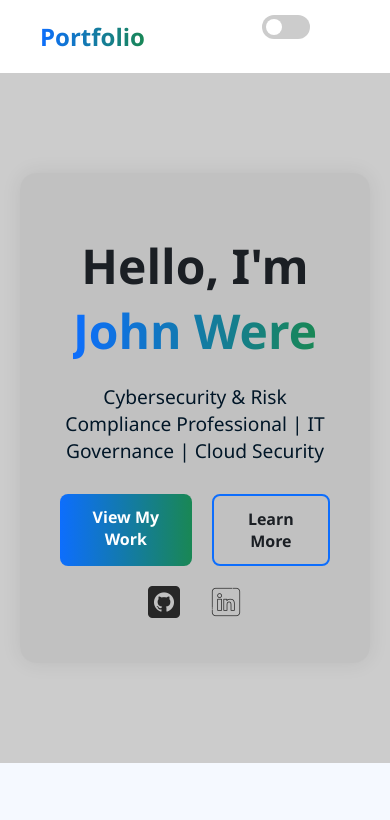
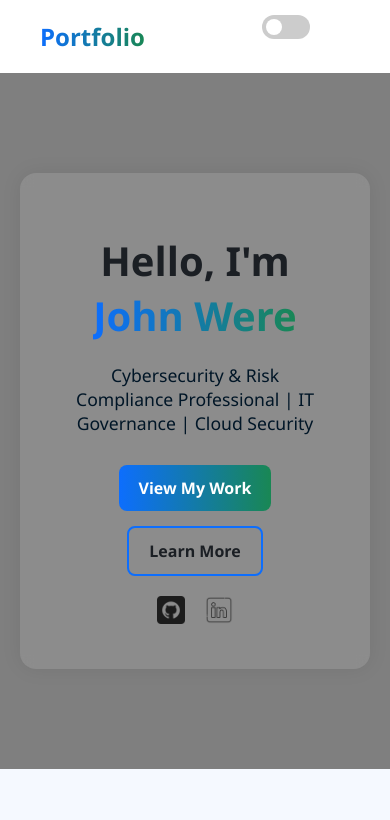
Before and after one commit to samplegithubj/my_port_folio, a plain HTML site: page index.html in a window 390 px wide. Shown: the top 820 px of the page. Drawn offline with Linux system fonts and the light colour scheme.

Commit message:
Fix: mobile view and smooth scroll for portfolio

```diff
--- a/styles.css
+++ b/styles.css
@@ -288,6 +288,7 @@ header {
 
 /* Hero Section */
 .hero {
+  position: relative;
   display: flex;
   align-items: center;
   justify-content: center;
@@ -297,28 +298,40 @@ header {
   background-size: cover;
   background-position: center;
   background-repeat: no-repeat;
-  backdrop-filter: brightness(0.8);
+  color: var(--text-color);
+}
+
+/* Dark overlay for readability (mobile-safe) */
+.hero::before {
+  content: "";
+  position: absolute;
+  inset: 0;
+  background: rgba(0, 0, 0, 0.5); /* adjust darkness */
+  z-index: 1;
 }
 
 .hero-content {
-  background: var(--card-bg);
+  position: relative;
+  z-index: 2;
+  background: rgba(255, 255, 255, 0.1); /* transparent card */
   padding: 40px;
   border-radius: 16px;
   box-shadow: 0 0 20px var(--shadow-color);
+  backdrop-filter: blur(6px); /* subtle glass effect */
 }
 
 .hero-content h2 {
-  font-size: 3rem;
+  font-size: 2.5rem;
   margin: 20px 0;
   color: var(--text-color);
 }
 
 .hero-content .home-highlight {
-  color: #000000;
+  color: var(--highlight-color); /* instead of pure black */
 }
 
 .hero-content p {
-  font-size: 1.2rem;
+  font-size: 1.1rem;
   margin-bottom: 30px;
   color: var(--secondary-text-color);
 }
@@ -332,8 +345,9 @@ header {
 
 .hero-buttons {
   display: flex;
+  flex-wrap: wrap; /* ✅ ensures buttons stack on mobile */
   justify-content: center;
-  gap: 20px;
+  gap: 15px;
   margin-bottom: 20px;
 }
 
@@ -359,18 +373,19 @@ header {
 .btn-outline:hover {
   background-color: var(--highlight-color);
   border-color: var(--highlight-color);
-  color: #000;
+  color: #fff;
 }
 
 .social-icons {
   margin-top: 20px;
   display: flex;
   justify-content: center;
-  gap: 30px;
+  gap: 20px;
+  flex-wrap: wrap; /* ✅ fixes spacing on small screens */
 }
 
 .social-icons img {
-  width: 32px;
+  width: 28px;
   filter: var(--social-icon-filter);
   opacity: 0.8;
   transition: 0.3s;
@@ -380,6 +395,7 @@ header {
   opacity: 1;
   transform: scale(1.1);
 }
+
 
 /* About Section */
 .about-main {
```
